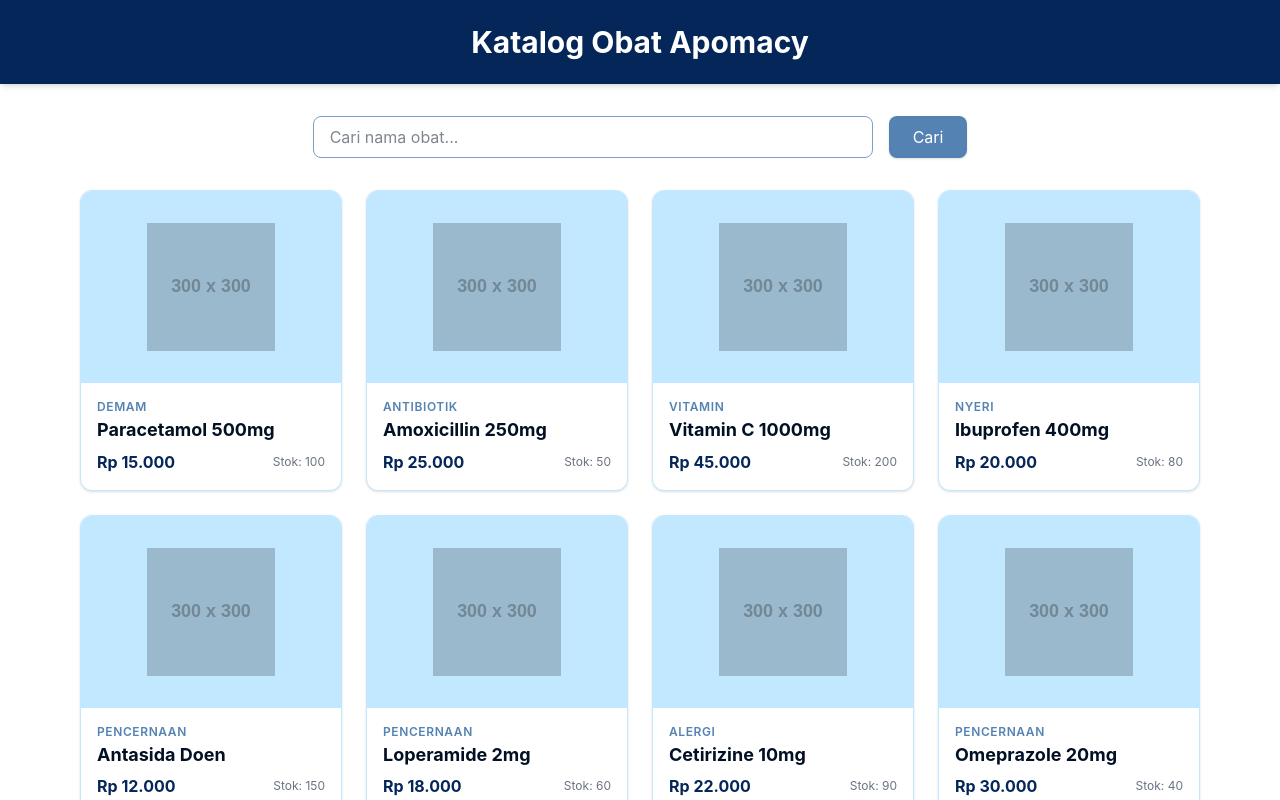
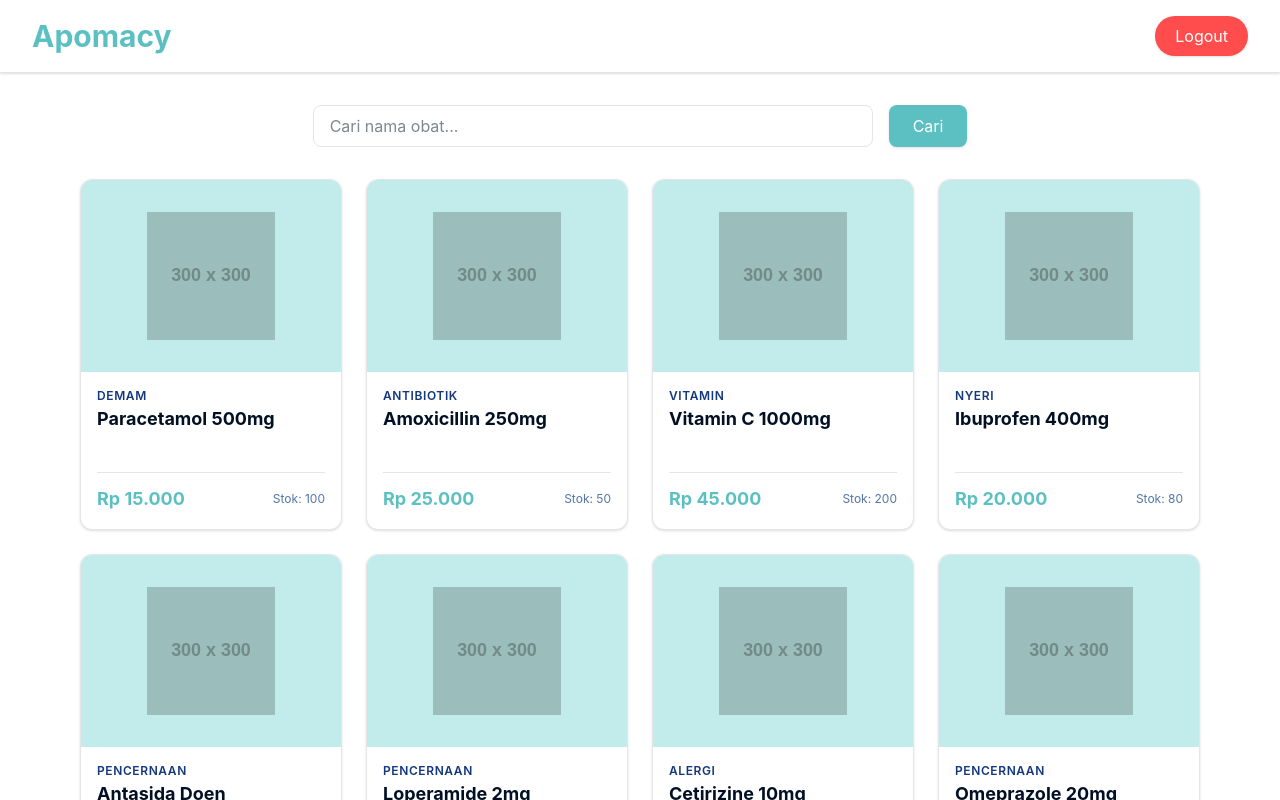
Before and after one commit to akuaruu/Apomacy, a Next.js app in the folder frontend/: page /katalog in a window 1280 px wide. Shown: the top 800 px of the page. Built offline with nearby package versions, Linux system fonts and the light colour scheme.

Commit message:
Chores: Add README & sample routing

```diff
--- a/frontend/app/globals.css
+++ b/frontend/app/globals.css
@@ -1,15 +1,18 @@
 @import "tailwindcss";
 
 @theme {
-  --color-apomacy-900: #021024; /* Sangat gelap (untuk teks utama/footer) */
-  --color-apomacy-800: #052659; /* Biru gelap (untuk Navbar/Header) */
-  --color-apomacy-500: #5483B3;
-  --color-apomacy-300: #7DA0CA; /* Biru terang (untuk border/hover) */
-  --color-apomacy-100: #C1E8FF; /* Paling terang (untuk background aksen/card) */
+  --color-apomacy-teal: #5CC0C3;       /* Warna Utama/Aksen: Tombol, Harga, Sukses */
+  --color-apomacy-blue: #14387D;       /* Warna Sekunder: Judul, Border */
+  --color-apomacy-dark: #021024;       /* Teks Utama */
+  --color-apomacy-muted-blue: #5176A6; /* Teks Sekunder */
+  --color-apomacy-border: #E5E5E5;     /* Border Abu-abu */
+  --color-apomacy-light-blue: #C2ECEB; /* Background Kartu/Aksen */
+  --color-apomacy-white: #FFFFFF;      /* Latar Belakang Utama */
+  --color-apomacy-danger: #FF4C4C;     /* Tombol Logout / Bahaya */
 
   --font-sans: "SF Pro Display", -apple-system, BlinkMacSystemFont, "Segoe UI", Roboto, sans-serif;
 }
 
 body {
-  background-color: #ffffff; /* jaga jaga klo butuh untuk defaul bg putih */
+  background-color: #FFFFFF;
 }
--- a/frontend/app/katalog/page.tsx
+++ b/frontend/app/katalog/page.tsx
@@ -1,4 +1,4 @@
-"use client"; // Wajib untuk menggunakan hooks di Next.js App Router
+"use client";
 
 import { useState, useEffect } from "react";
 import Link from "next/link";
@@ -9,7 +9,7 @@ export default function KatalogPage() {
     const [loading, setLoading] = useState<boolean>(true);
     const [search, setSearch] = useState<string>("");
 
-    useEffect(() => { //testing API call
+    useEffect(() => {
         const loadData = async () => {
             const data = await fetchMockProducts();
             setProducts(data as any[]);
@@ -18,23 +18,29 @@ export default function KatalogPage() {
         loadData();
     }, []);
 
-    // Filter logika
     const filteredProducts = products.filter((item) =>
         item.name.toLowerCase().includes(search.toLowerCase())
     );
 
     return (
-        <div className="min-h-screen bg-white text-apomacy-900 font-sans">
-            {/* Semantic Header */}
-            <header className="bg-apomacy-800 py-6 px-4 md:px-8 shadow-md">
-                <h1 className="text-2xl md:text-3xl font-bold text-white text-center">
-                    Katalog Obat Apomacy
-                </h1>
+        <div className="min-h-screen bg-white text-apomacy-dark font-sans">
+            <header className="bg-white border-b border-apomacy-border py-4 px-4 md:px-8 shadow-sm sticky top-0 z-50">
+                <div className="max-w-7xl mx-auto flex justify-between items-center">
+                    <Link href="/">
+                        <h1 className="text-2xl md:text-3xl font-bold text-apomacy-teal cursor-pointer">
+                            Apomacy
+                        </h1>
+                    </Link>
+                    <button
+                        onClick={() => alert("Simulasi: Berhasil Logout")}
+                        className="px-5 py-2 bg-apomacy-danger text-white text-base rounded-full hover:bg-red-600 transition-colors shadow-sm"
+                    >
+                        Logout
+                    </button>
+                </div>
             </header>
 
-            {/* Semantic Main */}
             <main className="max-w-6xl mx-auto px-4 py-8">
-                {/* Form Pencarian */}
                 <form
                     className="mb-8 flex flex-col sm:flex-row gap-4 justify-center"
                     onSubmit={(e) => e.preventDefault()}
@@ -42,40 +48,37 @@ export default function KatalogPage() {
                     <input
                         type="text"
                         placeholder="Cari nama obat..."
-                        className="w-full md:w-1/2 px-4 py-2 text-base border border-apomacy-300 rounded-lg focus:outline-none focus:ring-2 focus:ring-apomacy-500 bg-white text-apomacy-900"
+                        className="w-full md:w-1/2 px-4 py-2 text-base border border-apomacy-border rounded-lg focus:outline-none focus:ring-2 focus:ring-apomacy-teal bg-white text-apomacy-dark"
                         value={search}
                         onChange={(e) => setSearch(e.target.value)}
                     />
                     <button
                         type="submit"
-                        className="px-6 py-2 bg-apomacy-500 text-white text-base rounded-lg hover:bg-apomacy-800 transition-colors shadow-sm"
+                        className="px-6 py-2 bg-apomacy-teal text-white text-base rounded-lg hover:bg-apomacy-blue transition-colors shadow-sm"
                     >
                         Cari
                     </button>
                 </form>
 
-                {/* Conditional Rendering & Loading Indicator */}
                 {loading ? (
                     <div className="flex justify-center items-center h-64">
-                        <div className="animate-spin rounded-full h-12 w-12 border-t-2 border-b-2 border-apomacy-500"></div>
-                        <span className="ml-3 text-base text-apomacy-800">Mengambil data produk...</span>
+                        <div className="animate-spin rounded-full h-12 w-12 border-t-2 border-b-2 border-apomacy-teal"></div>
+                        <span className="ml-3 text-base text-apomacy-muted-blue">Mengambil data produk...</span>
                     </div>
                 ) : (
-                    /* Sistem Grid */
                     <div className="grid grid-cols-1 sm:grid-cols-2 md:grid-cols-3 lg:grid-cols-4 gap-6">
                         {filteredProducts.map((product) => (
                             <Link href={`/katalog/${product.id}`} key={product.id}>
-                                {/* Efek visual hover, shadow, dan background terang */}
-                                <div className="bg-white border border-apomacy-100 rounded-xl overflow-hidden shadow-sm hover:shadow-lg hover:-translate-y-1 transition-all duration-300 cursor-pointer flex flex-col h-full">
-                                    <div className="bg-apomacy-100 h-48 w-full flex justify-center items-center">
+                                <div className="bg-white border border-apomacy-border rounded-xl overflow-hidden shadow-sm hover:shadow-lg hover:-translate-y-1 transition-all duration-300 cursor-pointer flex flex-col h-full">
+                                    <div className="bg-apomacy-light-blue h-48 w-full flex justify-center items-center">
                                         <img src={product.image} alt={product.name} className="h-32 object-contain mix-blend-multiply" />
                                     </div>
                                     <div className="p-4 flex flex-col flex-grow">
-                                        <span className="text-xs text-apomacy-500 font-semibold mb-1 uppercase tracking-wider">{product.category}</span>
-                                        <h2 className="text-lg font-bold text-apomacy-900 leading-tight mb-2">{product.name}</h2>
-                                        <div className="mt-auto flex justify-between items-center">
-                                            <span className="text-base font-bold text-apomacy-800">Rp {product.price.toLocaleString('id-ID')}</span>
-                                            <span className="text-xs text-gray-500">Stok: {product.stock}</span>
+                                        <span className="text-xs text-apomacy-blue font-semibold mb-1 uppercase tracking-wider">{product.category}</span>
+                                        <h2 className="text-lg font-bold text-apomacy-dark leading-tight mb-2 h-14 overflow-hidden">{product.name}</h2>
+                                        <div className="mt-auto flex justify-between items-center border-t border-apomacy-border pt-3">
+                                            <span className="text-lg font-bold text-apomacy-teal">Rp {product.price.toLocaleString('id-ID')}</span>
+                                            <span className="text-xs text-apomacy-muted-blue">Stok: {product.stock}</span>
                                         </div>
                                     </div>
                                 </div>
@@ -85,7 +88,7 @@ export default function KatalogPage() {
                 )}
 
                 {!loading && filteredProducts.length === 0 && (
-                    <div className="text-center py-12 text-apomacy-500 text-base">
+                    <div className="text-center py-12 text-apomacy-muted-blue text-base">
                         Obat yang kamu cari tidak ditemukan.
                     </div>
                 )}
--- a/frontend/app/layout.tsx
+++ b/frontend/app/layout.tsx
@@ -13,8 +13,8 @@ const geistMono = Geist_Mono({
 });
 
 export const metadata: Metadata = {
-  title: "Create Next App",
-  description: "Generated by create next app",
+  title: "Apomacy",
+  description: "| Your Reliable Digital Pharmacy",
 };
 
 export default function RootLayout({
```
Also changed, not shown: frontend/app/Checkout/page.tsx (deleted, +0 -90 lines), frontend/app/katalog/[id]/page.tsx (+9 -0 lines), frontend/app/keranjang/page.tsx (added, +8 -0 lines), 2 other files (tests, documents, lock files or other folders).
